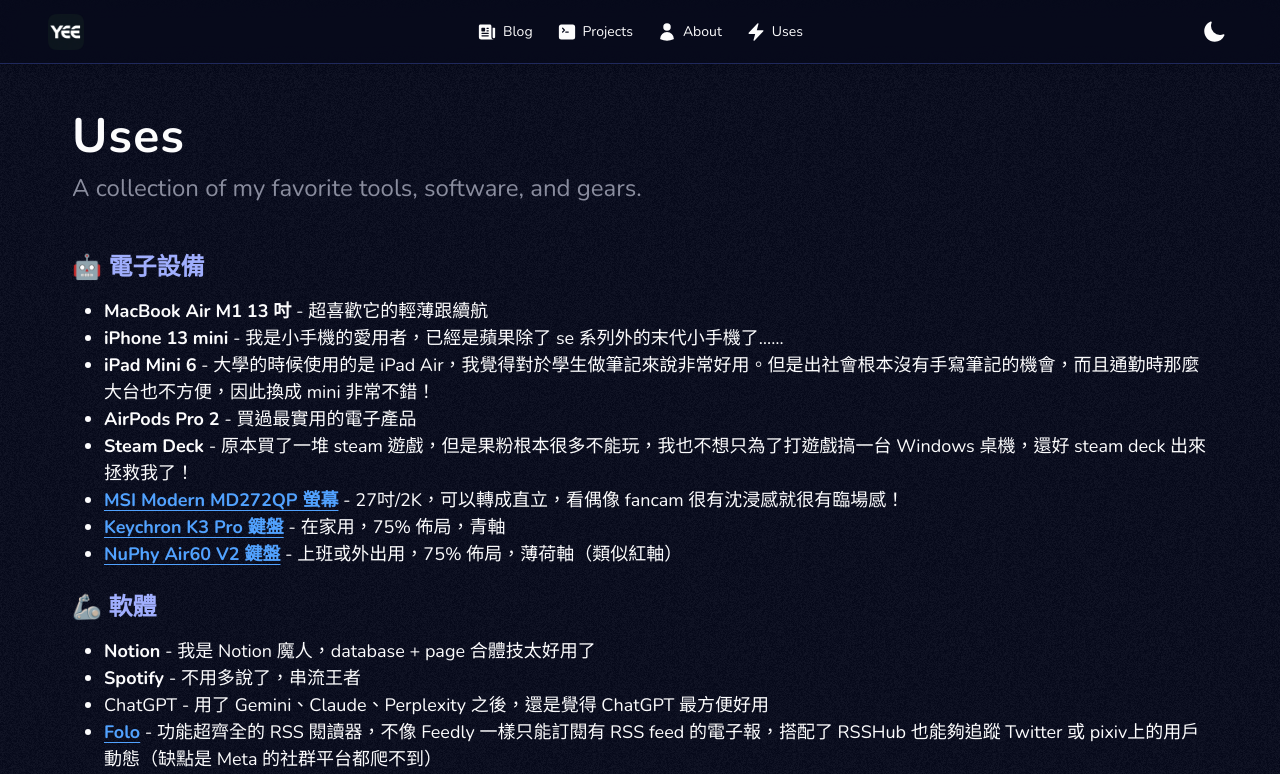
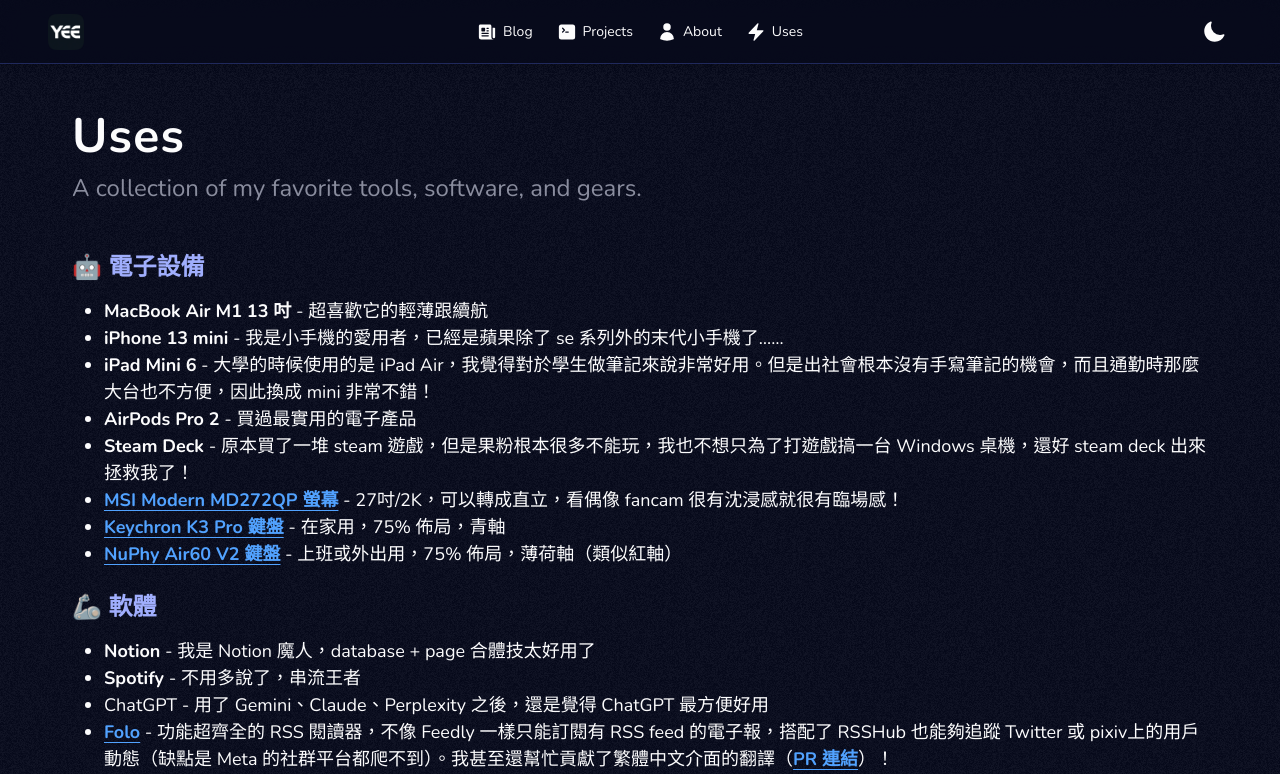
Before and after one commit to yeeway0609/yeeway.dev, a Next.js app: page /uses in a window 1280 px wide. Shown: the top 774 px of the page. Built offline with nearby package versions, Linux system fonts and the light colour scheme; a web font is replaced by a local one.

Commit message:
docs: update Uses page content

```diff
--- a/content/uses.mdx
+++ b/content/uses.mdx
@@ -17,7 +17,7 @@ import { RichLink } from '@/components/RichLink'
 - **Spotify** - 不用多說了，串流王者
 - ChatGPT - 用了 Gemini、Claude、Perplexity 之後，還是覺得 ChatGPT 最方便好用
 - <RichLink href="https://github.com/RSSNext/Folo" imgSrc="https://app.follow.is/og-image.png">Folo</RichLink> - 功能超齊全的 RSS 閱讀器，不像 Feedly 一樣只能訂閱有 RSS feed
-  的電子報，搭配了 RSSHub 也能夠追蹤 Twitter 或 pixiv上的用戶動態（缺點是 Meta 的社群平台都爬不到）
+  的電子報，搭配了 RSSHub 也能夠追蹤 Twitter 或 pixiv上的用戶動態（缺點是 Meta 的社群平台都爬不到）。我甚至還幫忙貢獻了繁體中文介面的翻譯（[PR 連結](https://github.com/RSSNext/Folo/pull/3838)）！
 - <RichLink href="https://github.com/bitwarden" imgSrc="https://bitwarden.com/assets/7MxCY8VttLPQLbByiotlug/912d4b50c0ddccbb93478c0d1fad3fe8/bitwarden.com.png">Bitwarden</RichLink> - 開源的密碼管理器
 - <RichLink href="https://bitly.com" imgSrc="https://app.follow.is/og-image.png">Bitly</RichLink> - 短網址服務，可以免費自訂網址後綴
 
```
